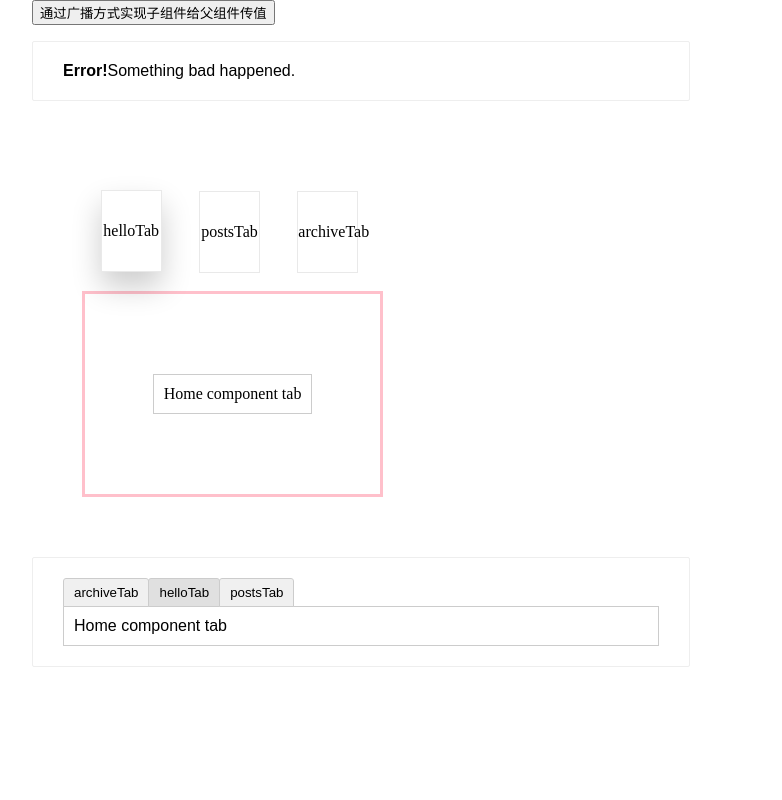
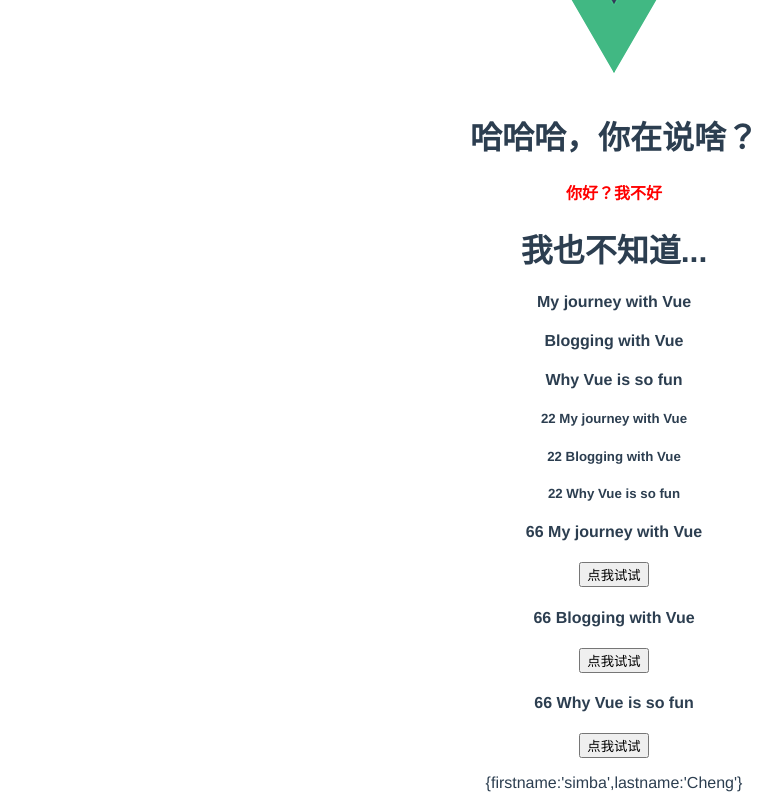
Before and after one commit to Simba-cheng/vue-examples, a Vue app: page / in a window 1280 px wide. Shown: the part 173-973 px from the top of the page, without its empty margins (26-808 px from the left). Before the commit the page ends 840 px from the top, so only its background shows below. Built offline with nearby package versions, Linux system fonts and the light colour scheme.

Commit message:
refactor(examples): update

```diff
--- a/src/AppComponentTest01.vue
+++ b/src/AppComponentTest01.vue
@@ -32,6 +32,13 @@
         </div>
     </div>
 
+    <p></p>
+
+    <div>
+        <prop-transmit-data05 author="{firstname:'simba',lastname:'Cheng'}"></prop-transmit-data05>
+    </div>
+
+
 </template>
 
 <script>
@@ -41,6 +48,7 @@
     import propTransmitData02 from "@/components/childComponents01/PropTransmitData02.vue";
     import propTransmitData03 from "@/components/childComponents01/PropTransmitData03.vue";
     import propTransmitData04 from "@/components/childComponents01/PropTransmitData04.vue";
+    import propTransmitData05 from "@/components/childComponents01/PropTransmitData05.vue";
 
     export default {
         name: 'appComponentTest01',
@@ -53,7 +61,8 @@
             propTransmitData01,
             propTransmitData02,
             propTransmitData03,
-            propTransmitData04
+            propTransmitData04,
+            propTransmitData05
         },
         data() {
             return {
--- /dev/null
+++ b/src/components/childComponents01/PropTransmitData05.vue
@@ -0,0 +1,22 @@
+<template>
+    <div>{{ author }}</div>
+</template>
+
+<script>
+    export default {
+        name: "propTransmitData05",
+        props: {
+            author: Person
+        }
+    }
+
+    function Person(firstname, lastname) {
+        this.firstname = firstname;
+        this.lastname = lastname;
+    }
+
+</script>
+
+<style scoped>
+
+</style>
```
Also changed, not shown: src/main.js (+4 -4 lines).
